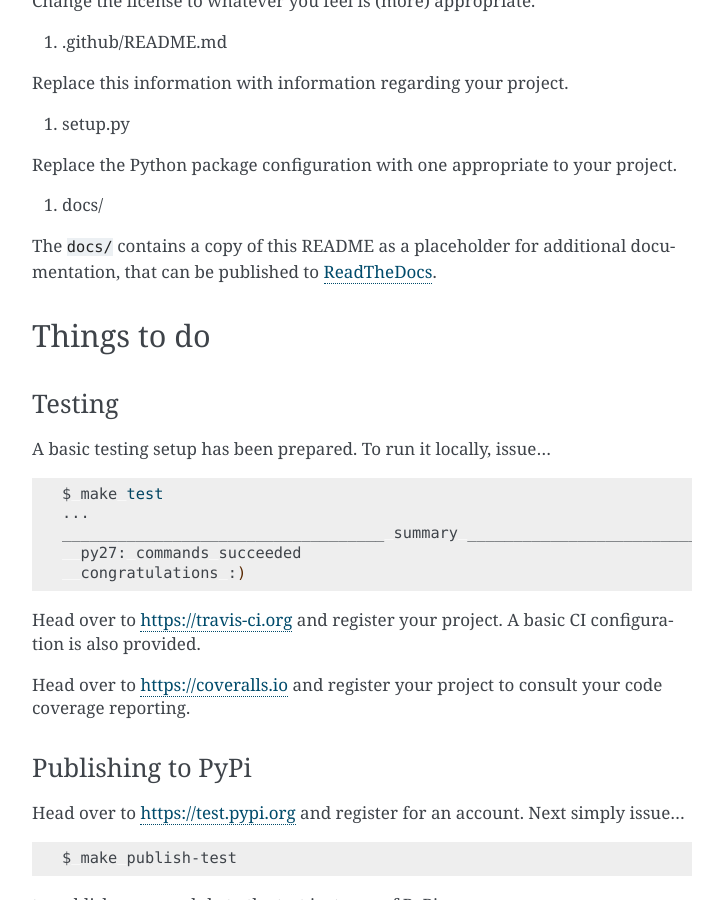
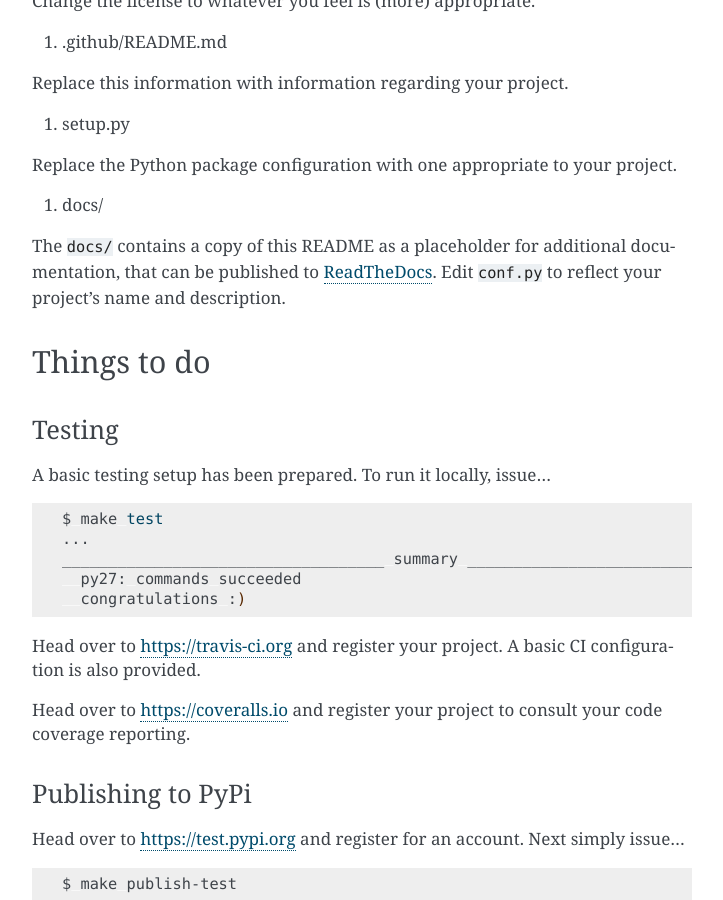
Before and after one commit to christophevg/pypi-template, a Sphinx documentation site: the page built from docs/index.md, in a window 1280 px wide and 900 px high, scrolled down 1793 px. Shown: the whole window, without its empty margins (388-1111 px from the left). Built offline with Sphinx 7.4.7, drawn with Linux system fonts in a browser that asks for light colours.

Commit message:
added things to edit for docs

```diff
--- a/docs/index.md
+++ b/docs/index.md
@@ -86,7 +86,7 @@ Replace the Python package configuration with one appropriate to your project.
 
 5. docs/
 
-The `docs/` contains a copy of this README as a placeholder for additional documentation, that can be published to [ReadTheDocs](https://readthedocs.org).
+The `docs/` contains a copy of this README as a placeholder for additional documentation, that can be published to [ReadTheDocs](https://readthedocs.org). Edit `conf.py` to reflect your project's name and description.
 
 ## Things to do
 
```
Also changed, not shown: .github/README.md.
